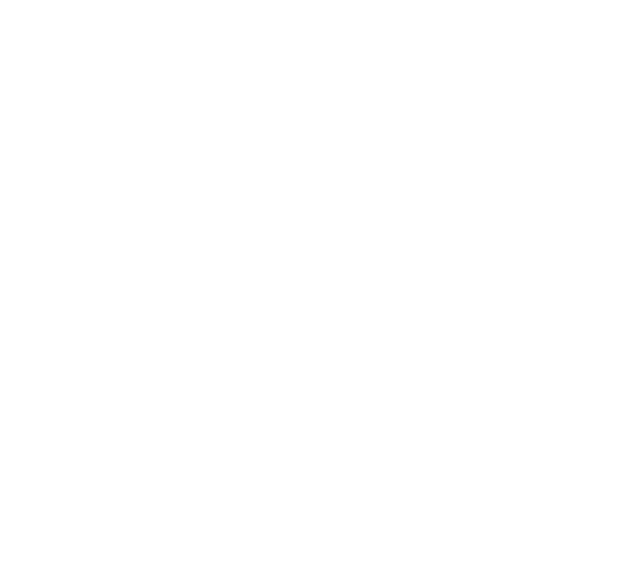
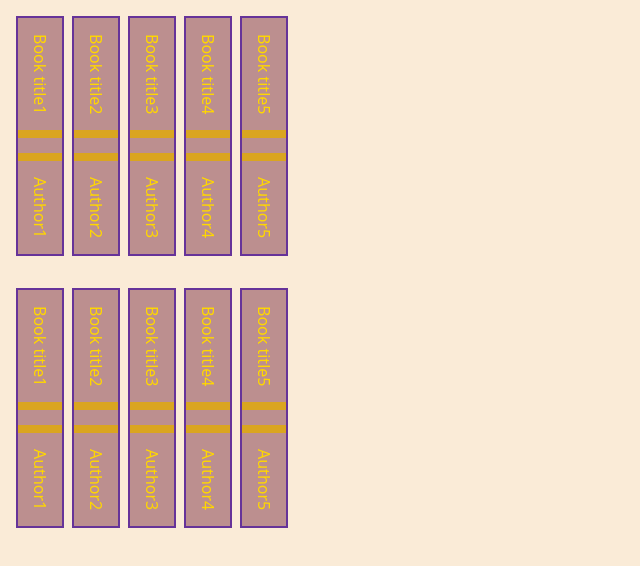
Before and after one commit to WWarzecha/library, a plain HTML site: page index.html in a window 1280 px wide. Shown: the whole page, without its empty margins (0-640 px from the left). Drawn offline with Linux system fonts and the light colour scheme.

Commit message:
feat: add books styles

```diff
--- a/index.html
+++ b/index.html
@@ -7,6 +7,75 @@
     <link rel="stylesheet" href="./styles.css">
 </head>
 <body>
+    <div class="library">
+        <!-- (.book>(.title+.author))*5 -->
+        <div class="shelf">
+            <!-- (.book>.title{Book title$}+.divider*2+.author{Author$})*5 -->
+            <div class="book">
+                <div class="title">Book title1</div>
+                <div class="divider"></div>
+                <div class="divider"></div>
+                <div class="author">Author1</div>
+            </div>
+            <div class="book">
+                <div class="title">Book title2</div>
+                <div class="divider"></div>
+                <div class="divider"></div>
+                <div class="author">Author2</div>
+            </div>
+            <div class="book">
+                <div class="title">Book title3</div>
+                <div class="divider"></div>
+                <div class="divider"></div>
+                <div class="author">Author3</div>
+            </div>
+            <div class="book">
+                <div class="title">Book title4</div>
+                <div class="divider"></div>
+                <div class="divider"></div>
+                <div class="author">Author4</div>
+            </div>
+            <div class="book">
+                <div class="title">Book title5</div>
+                <div class="divider"></div>
+                <div class="divider"></div>
+                <div class="author">Author5</div>
+            </div>
+        </div>
+        <div class="shelf">
+            <div class="book">
+                <div class="title">Book title1</div>
+                <div class="divider"></div>
+                <div class="divider"></div>
+                <div class="author">Author1</div>
+            </div>
+            <div class="book">
+                <div class="title">Book title2</div>
+                <div class="divider"></div>
+                <div class="divider"></div>
+                <div class="author">Author2</div>
+            </div>
+            <div class="book">
+                <div class="title">Book title3</div>
+                <div class="divider"></div>
+                <div class="divider"></div>
+                <div class="author">Author3</div>
+            </div>
+            <div class="book">
+                <div class="title">Book title4</div>
+                <div class="divider"></div>
+                <div class="divider"></div>
+                <div class="author">Author4</div>
+            </div>
+            <div class="book">
+                <div class="title">Book title5</div>
+                <div class="divider"></div>
+                <div class="divider"></div>
+                <div class="author">Author5</div>
+            </div>
+        </div>
+    </div>
+
     <script src="./script.js"></script>
 </body>
 </html>
--- a/script.js
+++ b/script.js
@@ -1,7 +1,15 @@
-function Book(title, author, pages, isRead){
+*,::after,::before{box-sizing:border-box}html{font-family:system-ui,'Segoe UI',Roboto,Helvetica,Arial,sans-serif,'Apple Color Emoji','Segoe UI Emoji';line-height:1.15;-webkit-text-size-adjust:100%;tab-size:4}body{margin:0}b,strong{font-weight:bolder}code,kbd,pre,samp{font-family:ui-monospace,SFMono-Regular,Consolas,'Liberation Mono',Menlo,monospace;font-size:1em}small{font-size:80%}sub,sup{font-size:75%;line-height:0;position:relative;vertical-align:baseline}sub{bottom:-.25em}sup{top:-.5em}table{border-color:currentcolor}button,input,optgroup,select,textarea{font-family:inherit;font-size:100%;line-height:1.15;margin:0}[type=button],[type=reset],[type=submit],button{-webkit-appearance:button}legend{padding:0}progress{vertical-align:baseline}::-webkit-inner-spin-button,::-webkit-outer-spin-button{height:auto}[type=search]{-webkit-appearance:textfield;outline-offset:-2px}::-webkit-search-decoration{-webkit-appearance:none}::-webkit-file-upload-button{-webkit-appearance:button;font:inherit}summary{display:list-item}
+
+function Book(title = "title unknown", author = "author unknown", pages = "unknown number of ", isRead = false){
     this.title = title;
     this.author = author;
     this.pages = pages;
     this.isRead = isRead;
-    this.info = () => `${this.title} by ${this.author}, ${pages} pages, ${(this.isRead) ? "already read" : "not read yet"}`;
 };
+
+Book.prototype.info = function(){
+    return `${this.title} by ${this.author}, ${this.pages} pages, ${(this.isRead) ? "already read" : "not read yet"}`;
+}
+
+let book = new Book();
+console.log(book.info());
--- a/styles.css
+++ b/styles.css
@@ -0,0 +1,32 @@
+*,::after,::before{box-sizing:border-box}html{font-family:system-ui,'Segoe UI',Roboto,Helvetica,Arial,sans-serif,'Apple Color Emoji','Segoe UI Emoji';line-height:1.15;-webkit-text-size-adjust:100%;tab-size:4}body{margin:0}b,strong{font-weight:bolder}code,kbd,pre,samp{font-family:ui-monospace,SFMono-Regular,Consolas,'Liberation Mono',Menlo,monospace;font-size:1em}small{font-size:80%}sub,sup{font-size:75%;line-height:0;position:relative;vertical-align:baseline}sub{bottom:-.25em}sup{top:-.5em}table{border-color:currentcolor}button,input,optgroup,select,textarea{font-family:inherit;font-size:100%;line-height:1.15;margin:0}[type=button],[type=reset],[type=submit],button{-webkit-appearance:button}legend{padding:0}progress{vertical-align:baseline}::-webkit-inner-spin-button,::-webkit-outer-spin-button{height:auto}[type=search]{-webkit-appearance:textfield;outline-offset:-2px}::-webkit-search-decoration{-webkit-appearance:none}::-webkit-file-upload-button{-webkit-appearance:button;font:inherit}summary{display:list-item}
+
+body {
+    background-color: antiquewhite;
+}
+
+.shelf {
+    display: flex;
+    gap: 0.5rem;
+    padding: 1rem;
+}
+
+.book {
+    display: flex;
+    align-items: center;
+    justify-content: space-between;
+    box-sizing: border-box;
+    height: 15rem;
+    width: 3rem;
+    background-color: rosybrown;
+    border: 2px solid rebeccapurple;
+    writing-mode:vertical-lr;
+    padding: 1rem;
+    overflow:hidden;
+    color:gold;
+}
+
+.divider {
+    width: 3rem;
+    height: 0.5rem;
+    background-color: goldenrod;
+}
```
